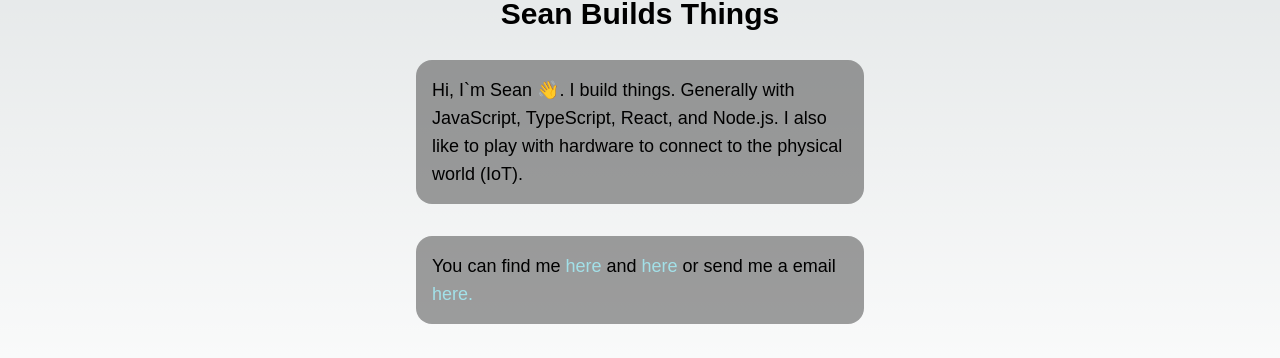
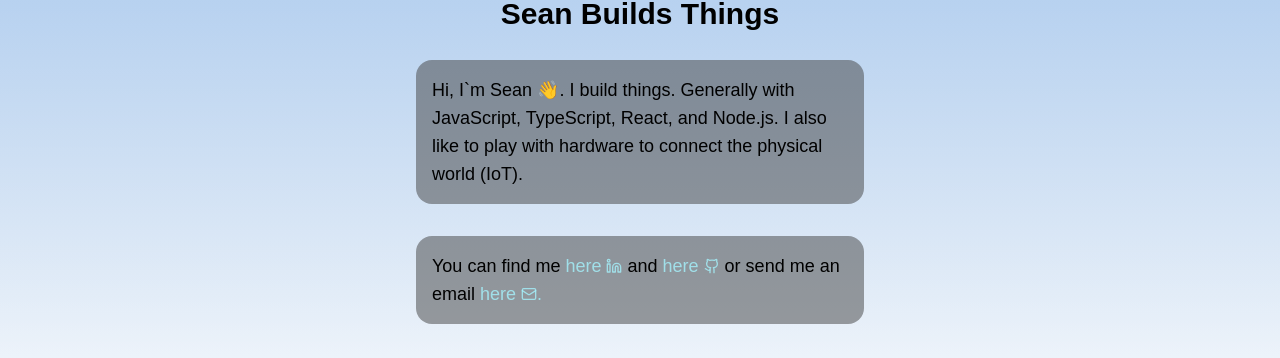
Before and after one commit to skiingish/Basic-Portfolio, a Next.js app: page / in a window 1280 px wide. Shown: the part 331-689 px from the top of the page. Built offline with nearby package versions, Linux system fonts and the light colour scheme; a web font is replaced by a local one.

Commit message:
added icons and color background

```diff
--- a/src/app/page.tsx
+++ b/src/app/page.tsx
@@ -1,10 +1,10 @@
 import Image from 'next/image';
 import Link from 'next/link';
-import { Github } from 'lucide-react';
+import { Github, Mail, LinkedinIcon } from 'lucide-react';
 
 export default function Home() {
   return (
-    <main className='flex min-h-screen flex-col items-center justify-around lg:justify-center p-12'>
+    <main className='flex min-h-screen flex-col items-center justify-around lg:justify-center p-12 bg-gradient-to-b from-blue-400/60 ..'>
       <div className='animate-in flex flex-col items-center'>
         <Image
           src='/assets/sean.png'
@@ -26,33 +26,33 @@ export default function Home() {
         <p className='text-lg'>
           Hi, I`m Sean 👋. I build things. Generally with JavaScript,
           TypeScript, React, and Node.js. I also like to play with hardware to
-          connect to the physical world (IoT).
+          connect the physical world (IoT).
         </p>
       </div>
       <div className='h-2 lg:h-8'></div>
       <div className='animate-in flex flex-col items-center rounded-2xl p-2 lg:p-4 max-w-sm lg:max-w-md bg-neutral-700/50'>
         <p className='text-lg'>
           You can find me{' '}
-          <Link
+          <a
             className='text-cyan-200/80 hover:text-cyan-200/100'
             href='https://au.linkedin.com/in/sean-corcoran-aa1732181'
           >
-            here
-          </Link>{' '}
+            here <LinkedinIcon className='inline mt-[-0.19rem]' size={16} />
+          </a>{' '}
           and{' '}
-          <Link
+          <a
             className='text-cyan-200/80 hover:text-cyan-200/100'
             href='https://github.com/skiingish'
           >
-            here
-          </Link>{' '}
-          or send me a email {}{' '}
-          <Link
+            here <Github className='inline mt-[-0.19rem]' size={16} />
+          </a>{' '}
+          or send me an email {}{' '}
+          <a
             className='text-cyan-200/80 hover:text-cyan-200/100'
-            href='mailto:hello@seanbuildsthings.com'
+            href='mailto:hello@seanbuildsthings.com?subject=Hello'
           >
-            here.
-          </Link>
+            here <Mail className='inline mt-[-0.19rem]' size={16} />.
+          </a>
         </p>
       </div>
     </main>
```
